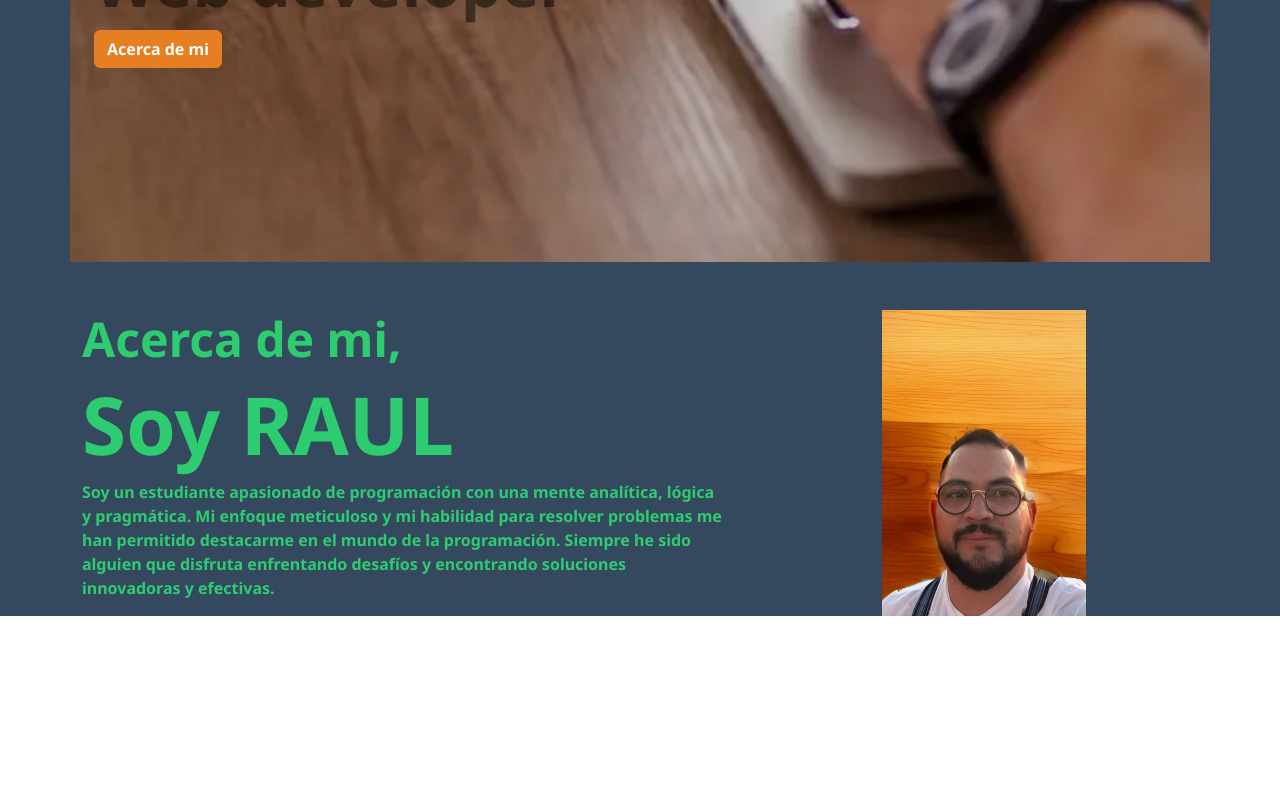
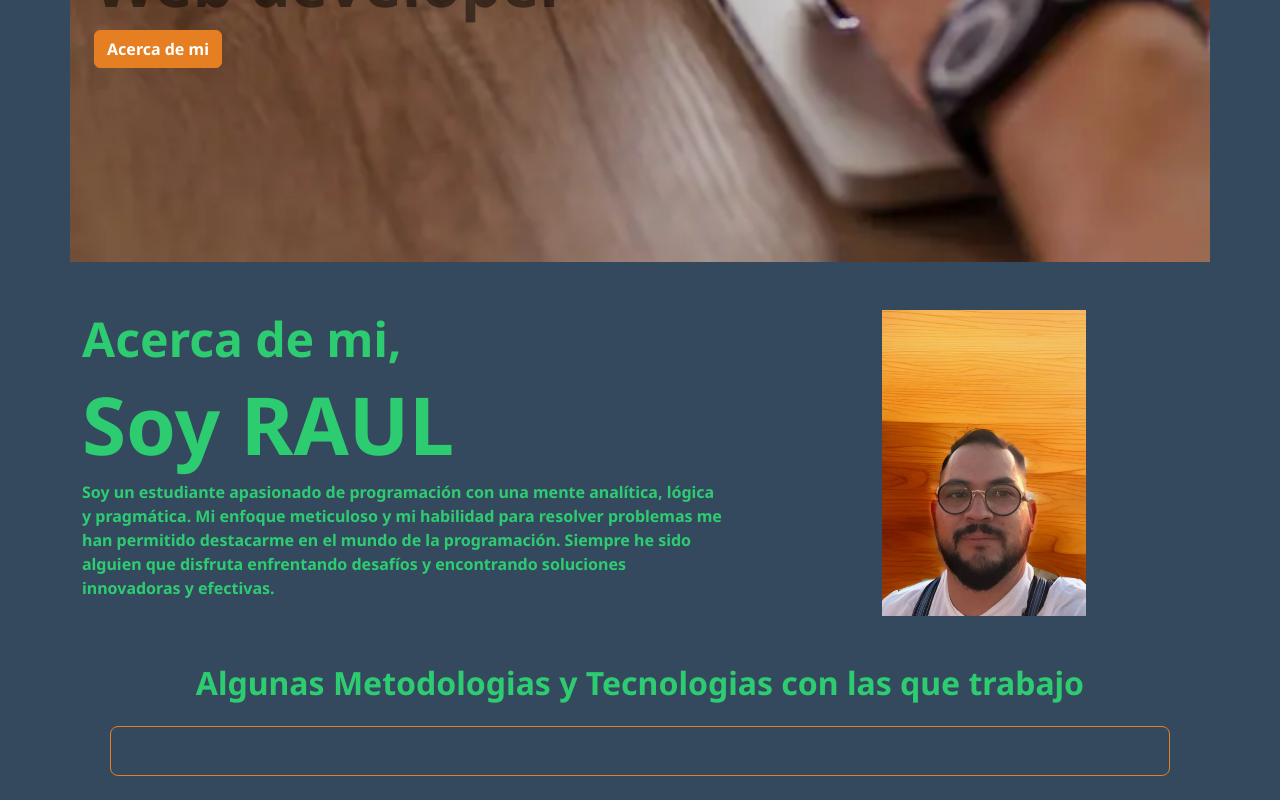
Before and after one commit to Raul-madero/newPortafolio, a Next.js app: page / in a window 1280 px wide. Shown: the part 474-1274 px from the top of the page. Before the commit the page ends 1114 px from the top, so only its background shows below. Built offline with nearby package versions, Linux system fonts and the light colour scheme.

Commit message:
Seccion Tecnologias

```diff
--- a/package.json
+++ b/package.json
@@ -9,6 +9,11 @@
     "lint": "next lint"
   },
   "dependencies": {
+    "@fortawesome/fontawesome-svg-core": "^6.4.2",
+    "@fortawesome/free-brands-svg-icons": "^6.4.2",
+    "@fortawesome/free-regular-svg-icons": "^6.4.2",
+    "@fortawesome/free-solid-svg-icons": "^6.4.2",
+    "@fortawesome/react-fontawesome": "^0.2.0",
     "bootstrap": "^5.3.2",
     "next": "14.0.2",
     "react": "^18",
--- a/src/Sass/layout/_perfil.scss
+++ b/src/Sass/layout/_perfil.scss
@@ -3,7 +3,7 @@
 }
 .perfil {
     width: 40%;
-    background-image: url('../img/Perfil.webp');
+    background-image: url('../../img/Perfil.webp');
     background-size: contain;
     background-position: center;
     background-repeat: no-repeat;
--- a/src/app/page.js
+++ b/src/app/page.js
@@ -1,4 +1,6 @@
 import '../Sass/app.scss'
+import { icon } from '@fortawesome/fontawesome-svg-core/import.macro';
+import { FontAwesomeIcon } from '@fortawesome/react-fontawesome';
 
 const Header = () => {
   return (
@@ -63,12 +65,55 @@ const Resumen = () => {
     </section>
     )
 }
+const Tecnologias = () => {
+    return (
+        <section className="container-xl tecnologias">
+        <div className="container-fluid text-center p-4 bg-dark">
+            <h2>Algunas Metodologias y Tecnologias con las que trabajo</h2>
+            <div className="row gx-2">
+                <div className="col p-4 border border-info g-3 rounded-3 mx-2">
+                    <FontAwesomeIcon icon="html5" />
+                </div>
+                {/* <div className="col p-4 border border-info g-3 rounded-3 mx-2">
+                    <i className="fa-brands fa-css3 fa-2xl" style="color: #e67e22;"></i>
+                </div>
+                <div className="col p-4 border border-info g-3 rounded-3 mx-2">
+                    <i className="fa-brands fa-js fa-2xl" style="color: #e67e22;"></i>
+                </div>
+            </div>
+            <div className="row">
+                <div className="col p-4 border border-info g-3 rounded-3 mx-2">
+                    <i className="fa-brands fa-bootstrap fa-2xl" style="color: #e67e22;"></i>
+                </div>
+                <div className="col p-4 border border-info g-3 rounded-3 mx-2">
+                    <i className="fa-brands fa-sass fa-2xl" style="color: #e67e22;"></i>
+                </div>
+                <div className="col p-4 border border-info g-3 rounded-3 mx-2">
+                    <i className="fa-brands fa-php fa-2xl" style="color: #e67e22;"></i>
+                </div>
+            </div>
+            <div class="row">
+                <div className="col p-4 border border-info g-3 rounded-3 mx-2">
+                    <i className="fa-brands fa-react fa-2xl" style="color: #e67e22;"></i>
+                </div>
+                <div className="col p-4 border border-info g-3 rounded-3 mx-2">
+                    <i className="fa-brands fa-python fa-2xl" style="color: #e67e22;"></i>
+                </div>
+                <div className="col p-4 border border-info g-3 rounded-3 mx-2">
+                    <i className="fa-brands fa-angular fa-2xl" style="color: #e67e22;"></i>
+                </div> */}
+            </div>
+        </div>
+    </section>
+    )
+}
 export default function Home() {
   return (
     <div className="bg-dark text-success">
         <Header />
         <Main />
         <Resumen />
+        <Tecnologias />
     </div>
   )
 }
```
Also changed, not shown: 1 other file (tests, documents, lock files or other folders).
